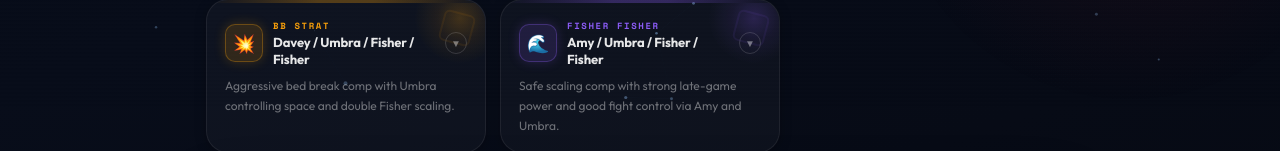
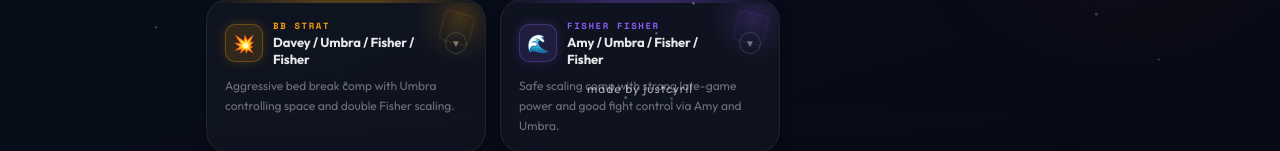
Before and after one commit to yayuvinagrawal-cloud/react-1pmjnucm, a React (Create React App) app: page / in a window 1280 px wide. Shown: the part 692-843 px from the top of the page. Built offline with nearby package versions, Linux system fonts and the light colour scheme.

Commit message:
Update App.js

```diff
--- a/src/App.js
+++ b/src/App.js
@@ -1274,7 +1274,17 @@ export default function App() {
         >
           BEDWARS SQUADS META REFERENCE · 4-STACK RANKED PLAY
         </div>
-      </div>
+      </div><p style={{
+  position: "fixed",
+  bottom: "10px",
+  left: "50%",
+  transform: "translateX(-50%)",
+  fontSize: "12px",
+  opacity: 0.7,
+  letterSpacing: "1px"
+}}>
+  made by justcyril
+</p>
     </div>
   );
 }
```
